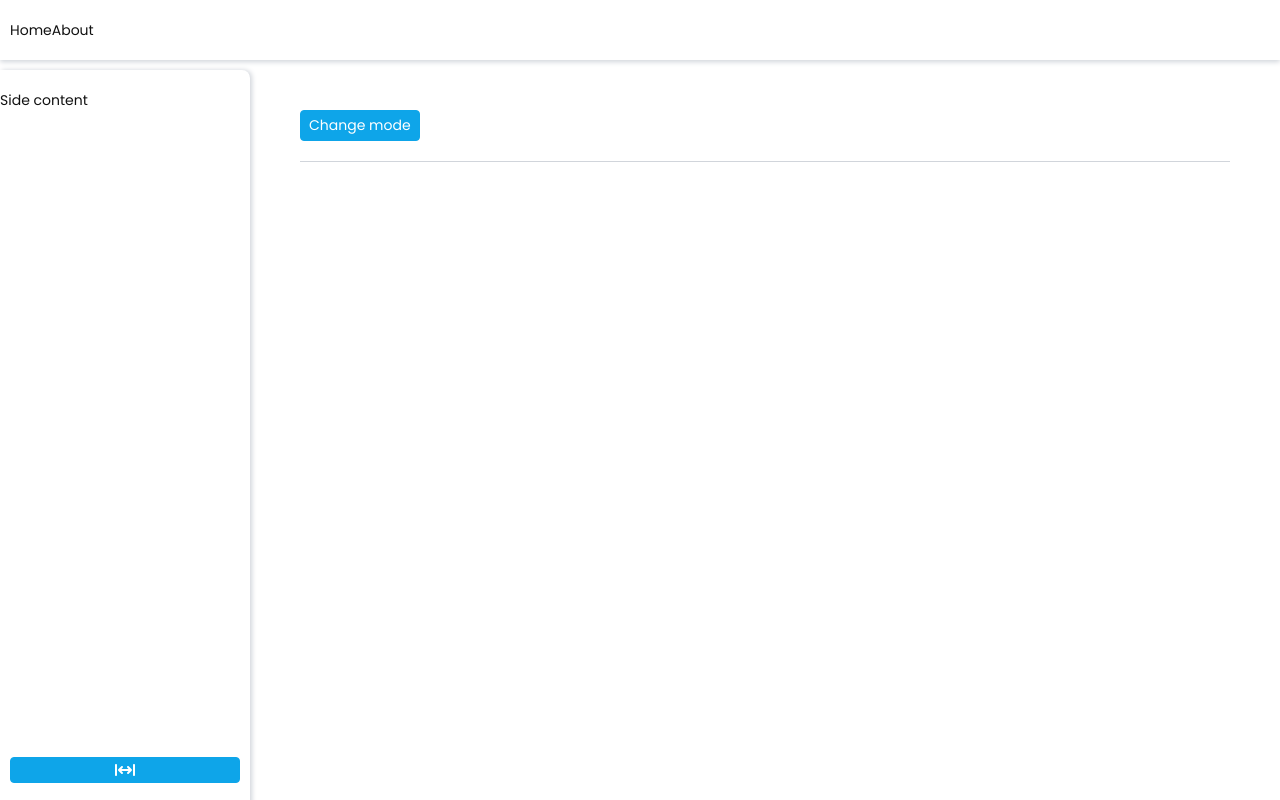
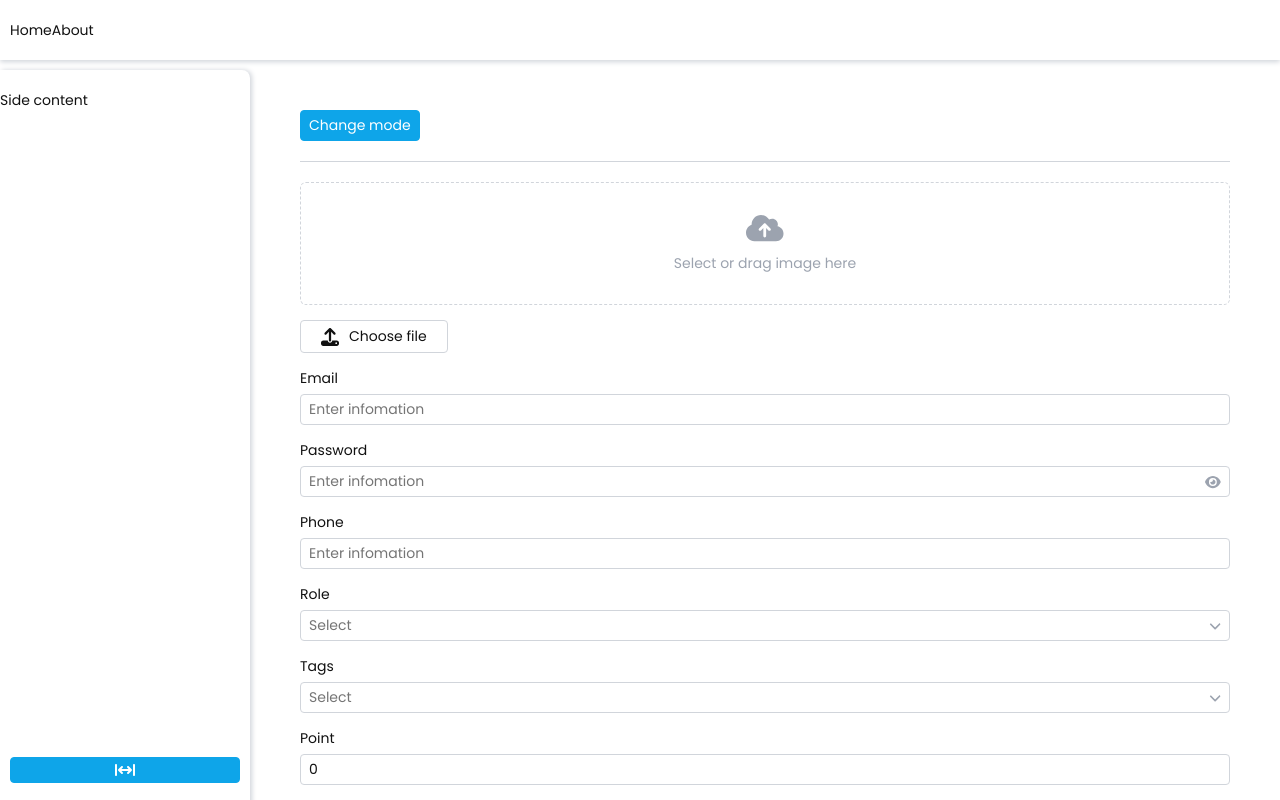
Before and after one commit to Tuong1994/Vue_UI_Component, a Vue app: page / in a window 1280 px wide. Shown: the top 800 px of the page. Built offline with nearby package versions, Linux system fonts and the light colour scheme.

Commit message:
fixed Control components

```diff
--- a/src/components/Control/Input/Input.vue
+++ b/src/components/Control/Input/Input.vue
@@ -8,6 +8,7 @@ import Icon from '@/components/UI/Icon/Icon.vue'
 import NoteMessage from '@/components/UI/NoteMessage/NoteMessage.vue'
 import useLayoutStore from '@/components/UI/Layout/LayoutStore'
 import useLangStore from '@/stores/LangStore'
+import type { FormStore } from '../Form/FormStore'
 
 export interface InputProps {
   rootClassName?: string
@@ -47,7 +48,6 @@ const name = toRef(props, 'name')
 const {
   value: veeValue,
   errorMessage,
-  handleChange: veeOnChange,
   handleBlur: veeOnBlur,
   setValue
 } = useField(name, !props.disabled ? props.rule : undefined, {
@@ -60,7 +60,7 @@ const layout = useLayoutStore()
 
 const t = useLangStore()
 
-const emits = defineEmits(['update:modelValue'])
+const emits = defineEmits(['update:modelValue', 'onBlur'])
 
 const inputRef = ref<HTMLInputElement | null>(null)
 
@@ -110,12 +110,19 @@ const iconSize = computed<number>(() => {
 
 const handleChange = (e: Event) => {
   const value = (e.target as HTMLInputElement).value
+  if (form?.isVee) setValue(value)
   emits('update:modelValue', value)
 }
 
-const handleClearInput = () => (form?.isVee ? setValue('') : emits('update:modelValue', ''))
+const handleBlur = (e: FocusEvent) => {
+  if(form?.isVee) veeOnBlur(e)
+  emits('onBlur', e)
+}
 
-const onChangeFn = form?.isVee ? veeOnChange : handleChange
+const handleClearInput = () => {
+  if (form?.isVee) setValue('')
+  emits('update:modelValue', '')
+}
 
 watchEffect(() => {
   if (!form?.autoFocusValidation) return
@@ -158,8 +165,8 @@ watchEffect(() => {
             :placeholder="controlPlaceholder"
             :disabled="controlDisabled"
             :class="['control-box', inputClassName]"
-            @input="onChangeFn"
-            @blur="veeOnBlur"
+            @input="handleChange"
+            @blur="handleBlur"
           />
 
           <div v-if="showClearIcon" class="control-action" @click="handleClearInput">
--- a/src/components/Control/InputNumber/InputNumber.vue
+++ b/src/components/Control/InputNumber/InputNumber.vue
@@ -61,7 +61,7 @@ const layout = useLayoutStore()
 
 const t = useLangStore()
 
-const emits = defineEmits(['update:modelValue'])
+const emits = defineEmits(['update:modelValue', 'onBlur'])
 
 const inputRef = ref<HTMLInputElement | null>(null)
 
@@ -114,11 +114,19 @@ const iconSize = computed<number>(() => {
 const handleChange = (e: Event) => {
   const value = (e.target as HTMLInputElement).value
   const inputValue = value.replace(ONLY_DIGIT_REGEX, '')
-  if (form?.isVee) return setValue(Number(inputValue))
+  if (form?.isVee) setValue(Number(inputValue))
   emits('update:modelValue', Number(inputValue))
 }
 
-const handleClearInput = () => (form?.isVee ? setValue(0) : emits('update:modelValue', 0))
+const handleBlur = (e: FocusEvent) => {
+  if(form?.isVee) veeOnBlur(e)
+  emits('onBlur', e)
+}
+
+const handleClearInput = () => {
+  if (form?.isVee) setValue(0)
+  emits('update:modelValue', 0)
+}
 
 watchEffect(() => {
   if (!form?.autoFocusValidation) return
@@ -163,7 +171,7 @@ watchEffect(() => {
             :placeholder="controlPlaceholder"
             :class="['control-box', inputClassName]"
             @input="handleChange"
-            @blur="veeOnBlur"
+            @blur="handleBlur"
           />
 
           <div v-if="showClearIcon" class="control-action" @click="handleClearInput">
--- a/src/components/Control/InputPhone/InputPhone.vue
+++ b/src/components/Control/InputPhone/InputPhone.vue
@@ -61,7 +61,7 @@ const layout = useLayoutStore()
 
 const t = useLangStore()
 
-const emits = defineEmits(['update:modelValue'])
+const emits = defineEmits(['update:modelValue', 'onBlur'])
 
 const inputRef = ref<HTMLInputElement | null>(null)
 
@@ -114,11 +114,19 @@ const iconSize = computed<number>(() => {
 const handleChange = (e: Event) => {
   const value = (e.target as HTMLInputElement).value
   const inputValue = value.replace(ONLY_DIGIT_REGEX, '')
-  if (form?.isVee) return setValue(inputValue)
+  if (form?.isVee) setValue(inputValue)
   emits('update:modelValue', inputValue)
 }
 
-const handleClearInput = () => (form?.isVee ? setValue('') : emits('update:modelValue', ''))
+const handleBlur = (e: FocusEvent) => {
+  if (form?.isVee) veeOnBlur(e)
+  emits('onBlur', e)
+}
+
+const handleClearInput = () => {
+  if (form?.isVee) setValue('')
+  emits('update:modelValue', '')
+}
 
 watchEffect(() => {
   if (!form?.autoFocusValidation) return
@@ -163,7 +171,7 @@ watchEffect(() => {
             :placeholder="controlPlaceholder"
             :class="['control-box', inputClassName]"
             @input="handleChange"
-            @blur="veeOnBlur"
+            @blur="handleBlur"
           />
 
           <div v-if="showClearIcon" class="control-action" @click="handleClearInput">
--- a/src/components/Control/Password/Password.vue
+++ b/src/components/Control/Password/Password.vue
@@ -49,8 +49,7 @@ const name = toRef(props, 'name')
 const {
   value: inputValue,
   errorMessage,
-  handleChange: onChange,
-  handleBlur: onBlur,
+  handleBlur: veeOnBlur,
   setValue
 } = useField(name, !props.disabled ? props.rule : undefined, {
   initialValue: form?.formData[name.value]
@@ -62,7 +61,7 @@ const layout = useLayoutStore()
 
 const t = useLangStore()
 
-const emits = defineEmits(['update:modelValue'])
+const emits = defineEmits(['update:modelValue', 'onBlur'])
 
 const inputRef = ref<HTMLInputElement | null>(null)
 
@@ -114,14 +113,21 @@ const iconSize = computed<number>(() => {
 
 const handleChange = (e: Event) => {
   const value = (e.target as HTMLInputElement).value
+  if (form?.isVee) setValue(value)
   emits('update:modelValue', value)
 }
 
-const handleClearInput = () => (form?.isVee ? setValue('') : emits('update:modelValue', ''))
+const handleBlur = (e: FocusEvent) => {
+  if(form?.isVee) veeOnBlur(e)
+  emits('onBlur', e)
+}
+
+const handleClearInput = () => {
+  if (form?.isVee) setValue('')
+  emits('update:modelValue', '')
+}
 
 const handleSwitchInputType = (type: InputType) => (inputType.value = type)
-
-const onChangeFn = form?.isVee ? onChange : handleChange
 
 watchEffect(() => {
   if (!form?.autoFocusValidation) return
@@ -164,8 +170,8 @@ watchEffect(() => {
             :disabled="controlDisabled"
             :placeholder="controlPlaceholder"
             :class="['control-box', inputClassName]"
-            @input="onChangeFn"
-            @blur="onBlur"
+            @input="handleChange"
+            @blur="handleBlur"
           />
 
           <div v-if="showClearIcon" class="control-action" @click="handleClearInput">
--- a/src/components/Control/TextArea/TextArea.vue
+++ b/src/components/Control/TextArea/TextArea.vue
@@ -50,7 +50,6 @@ const name = toRef(props, 'name')
 const {
   value: veeValue,
   errorMessage,
-  handleChange: veeOnChange,
   handleBlur: veeOnBlur,
   setValue
 } = useField(name, !props.disabled ? props.rule : undefined, {
@@ -63,7 +62,7 @@ const layout = useLayoutStore()
 
 const t = useLangStore()
 
-const emits = defineEmits(['update:modelValue'])
+const emits = defineEmits(['update:modelValue', 'onBlur'])
 
 const inputRef = ref<HTMLInputElement | null>(null)
 
@@ -109,12 +108,19 @@ const iconSize = computed<number>(() => {
 
 const handleChange = (e: Event) => {
   const value = (e.target as HTMLInputElement).value
+  if(form?.isVee) setValue(value)
   emits('update:modelValue', value)
 }
 
-const handleClearInput = () => (form?.isVee ? setValue('') : emits('update:modelValue', ''))
+const handleBlur = (e: FocusEvent) => {
+  if(form?.isVee) veeOnBlur(e)
+  emits('onBlur', e)
+}
 
-const onChangeFn = form?.isVee ? veeOnChange : handleChange
+const handleClearInput = () => {
+  if (form?.isVee) setValue('')
+  emits('update:modelValue', '')
+}
 
 watchEffect(() => {
   if (!form?.autoFocusValidation) return
@@ -154,8 +160,8 @@ watchEffect(() => {
             :disabled="controlDisabled"
             :placeholder="controlPlaceholder"
             :class="['control-box', inputClassName]"
-            @input="onChangeFn"
-            @blur="veeOnBlur"
+            @input="handleChange"
+            @blur="handleBlur"
           />
 
           <div v-if="showClearIcon" class="control-action" @click="handleClearInput">
--- a/src/style/components/control/upload/file-upload.scss
+++ b/src/style/components/control/upload/file-upload.scss
@@ -191,11 +191,11 @@
 
 .file-upload-dark {
   .upload-group {
-    background: $bg-deep-blue;
+    background: $bg-dark;
   }
   .upload-items {
     .items-inner {
-      background: $bg-deep-blue;
+      background: $bg-dark;
       .inner-icon {
         &:hover path {
           color: $text-white;
--- a/src/views/HomeView.vue
+++ b/src/views/HomeView.vue
@@ -15,6 +15,7 @@ const {
   Input,
   InputPassword,
   InputPhone,
+  InputNumber,
   TextArea,
   Select,
   SelectTag,
@@ -36,6 +37,8 @@ interface Data {
   note: string
   gender: string
   role: number
+  point: number
+  tags: string | number[]
   birthday: Date
 }
 
@@ -48,15 +51,19 @@ interface TableData {
 
 const initialValues: Data = {
   email: '',
-  password: '123',
+  password: '',
   phone: '',
   note: '',
   role: -1,
   gender: '',
+  tags: [],
+  point: 0,
   birthday: new Date()
 }
 
 const layout = useLayoutStore()
+
+const inputValue = ref<any>('')
 
 const dataSource: TableData[] = [
   {
@@ -190,26 +197,25 @@ const handleClick = () => {
       </template>
     </Table> -->
 
-    <!-- <Form
+    <Form
       :initialValues="initialValues"
       :autoFocusValidation="false"
-          @onFinish="(value) => console.log(value)"
+      @onFinish="(value: Data) => console.log({data: inputValue})"
     >
       <MultipleImageUpload />
 
       <FileUpload />
-          <Input name="email" :rule="yup.string().required('This field is required')">
+      <Input name="email">
         <template #label>Email</template>
       </Input>
-          <InputPassword name="password" :rule="yup.string().required('This field is required')">
+      <InputPassword name="password">
         <template #label>Password</template>
       </InputPassword>
-          <InputPhone name="phone" :rule="yup.string().required('This field is required')">
+      <InputPhone name="phone">
         <template #label>Phone</template>
       </InputPhone>
       <Select
         name="role"
-            :rule="yup.number().min(1, 'This field is required')"
         :options="[
           { label: 'admin', value: 1 },
           { label: 'user', value: 2 }
@@ -217,15 +223,28 @@ const handleClick = () => {
       >
         <template #label>Role</template>
       </Select>
+      <SelectTag
+        name="tags"
+        :options="[
+          { label: 'tag 1', value: 1 },
+          { label: 'tag 2', value: 2 },
+          { label: 'tag 3', value: 3 }
+        ]"
+      >
+        <template #label>Tags</template>
+      </SelectTag>
+      <InputNumber name="point">
+        <template #label>Point</template>
+      </InputNumber>
       <DatePicker name="birthday">
         <template #label>Birthday</template>
       </DatePicker>
-          <TextArea name="note" :rule="yup.string().required('This field is required')">
+      <TextArea name="note">
         <template #label>Note</template>
       </TextArea>
       <CheckBox>Male</CheckBox>
       <Radio>Male</Radio>
       <Button type="submit">Submit</Button>
-        </Form> -->
+    </Form>
   </Section>
 </template>
```
Also changed, not shown: src/components/Control/Form/FormStore.ts (+18 -1 lines). Lines whose indentation alone changed are shown as unchanged.
